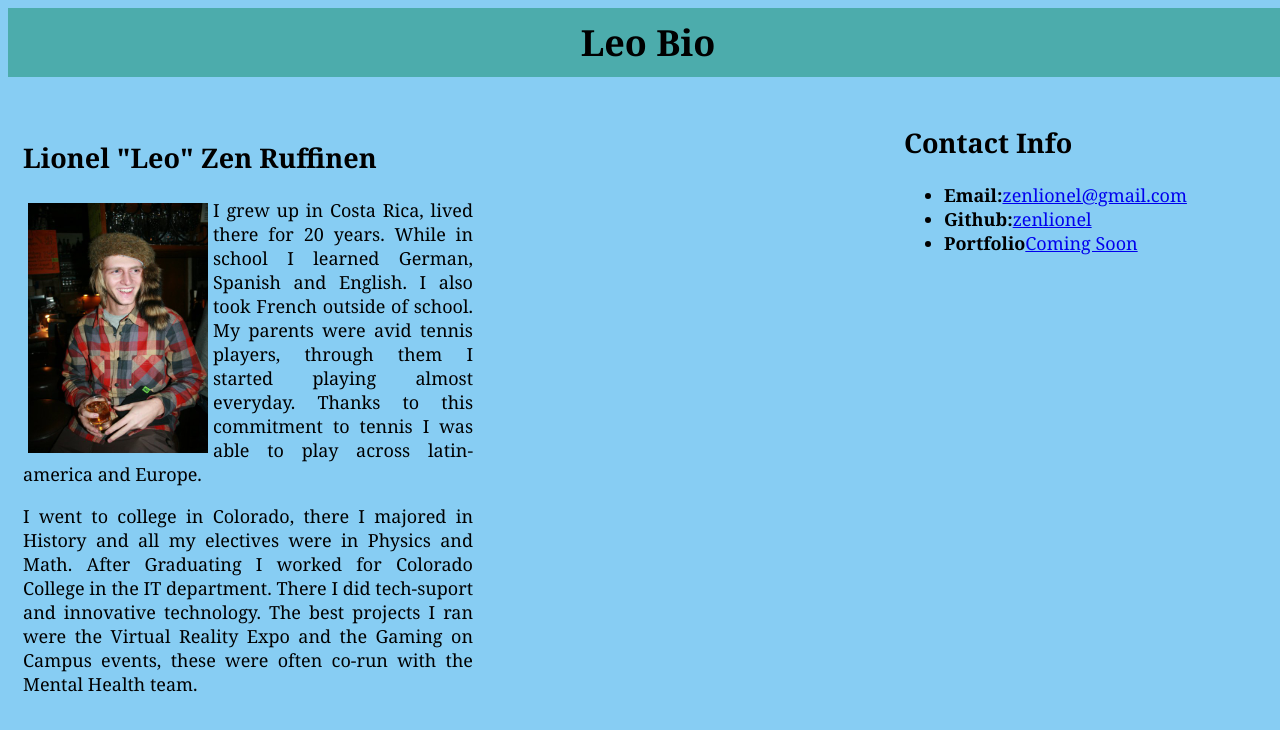
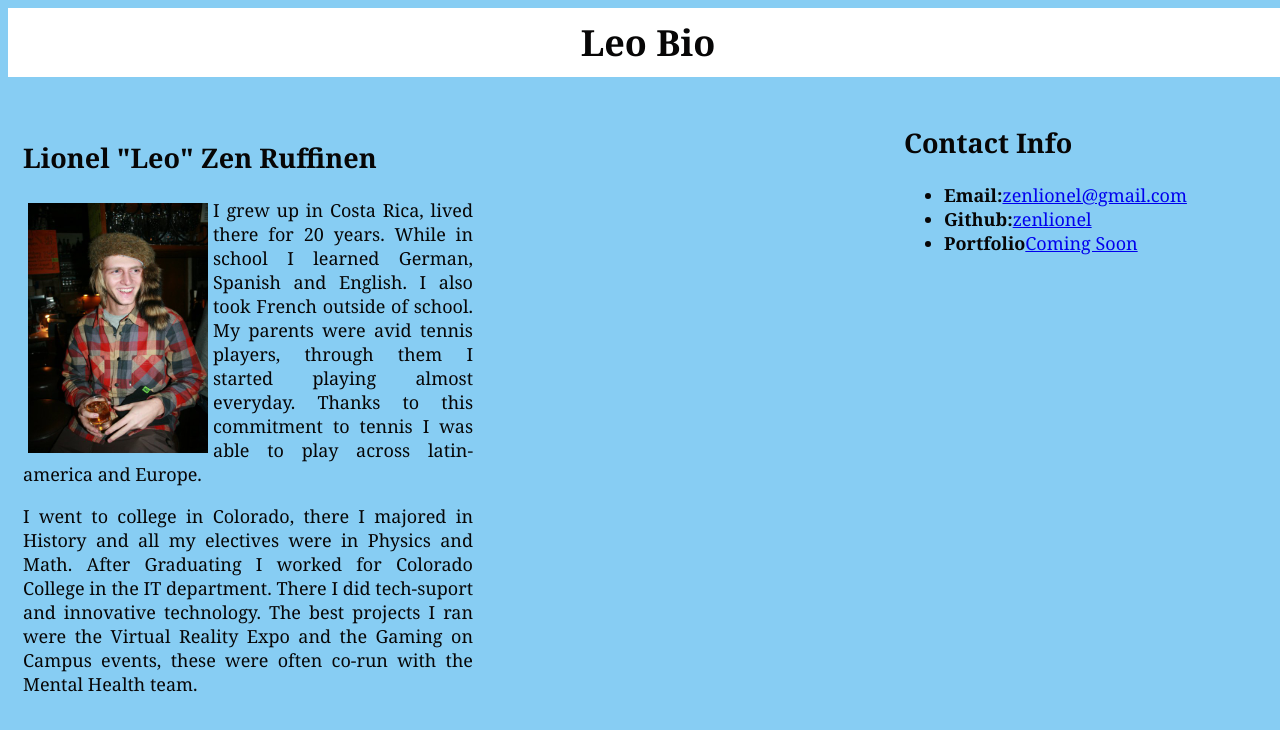
Before and after one commit to zenlionel/bootcamp, a plain HTML site: page index.html in a window 1280 px wide. Drawn offline with Linux system fonts and the light colour scheme.

Commit message:
new background

```diff
--- a/css/style.css
+++ b/css/style.css
@@ -11,7 +11,7 @@ title{
 body {
     background-color: rgb(135, 205, 243);
     width: 100%;
-    color: black;
+    color: #070606;
     font-family: Georgia, "Times New Roman" , Times, serif;
     font-size: 18px;
     text-align: justify;
@@ -19,17 +19,20 @@ body {
 }
 
 h1 {
+    border-color: #cccccc;
     display: block;
     text-align: center;
     padding: 10px;
 }
 header{
-    background-color: rgb(76, 172, 172)
+    background-color: #ffffff;
 }
 p{
     max-width: 450px;
 }
+h2{
 
+}
 
 #biopic, #selfie, #contact {
     float: left;
```
